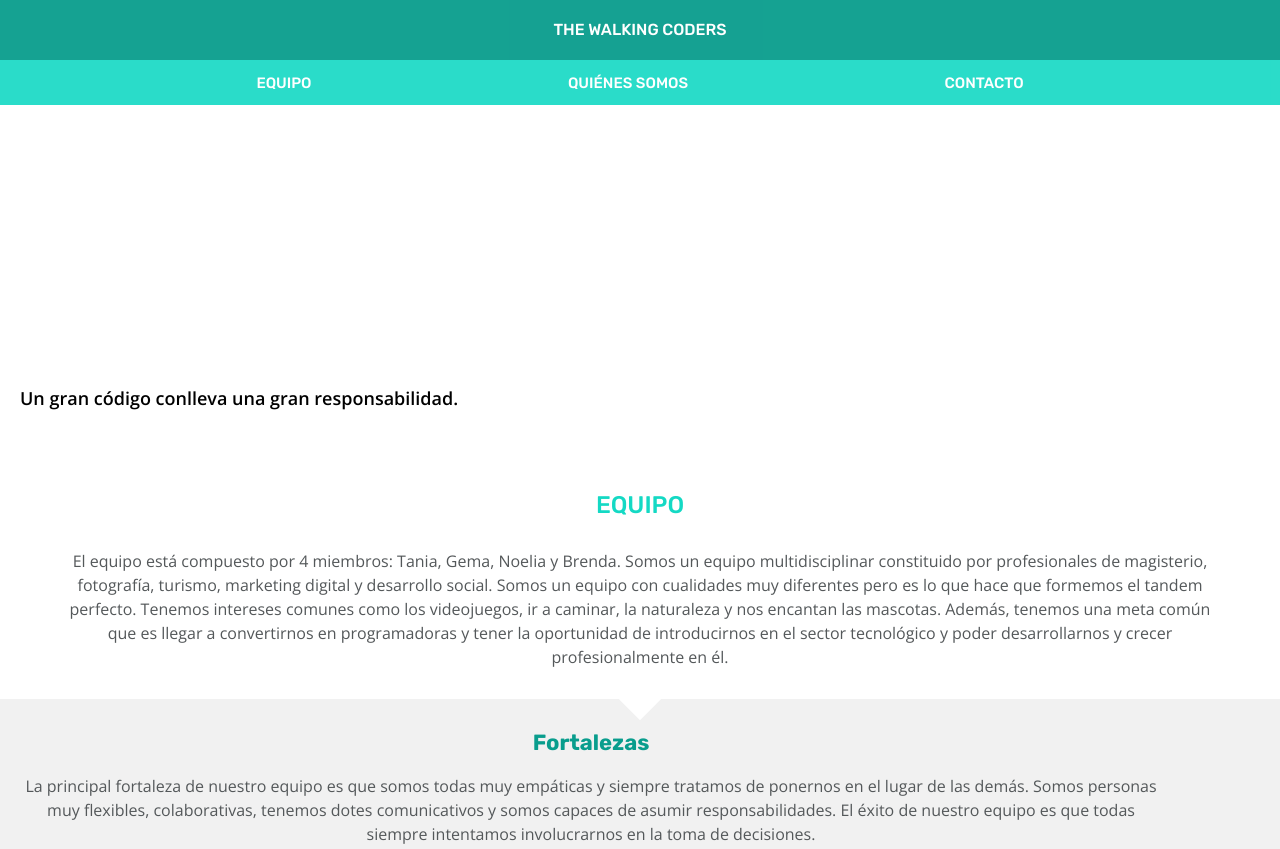
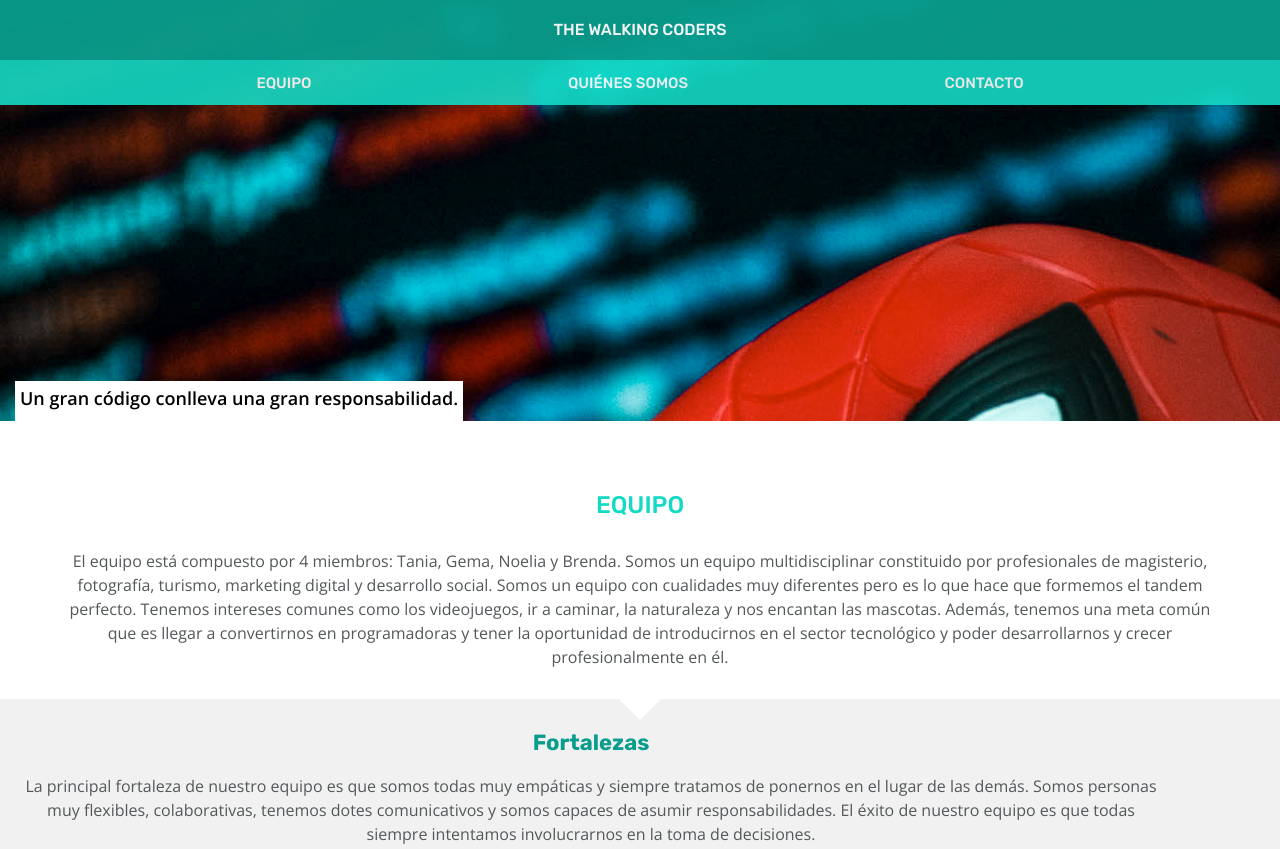
Before and after one commit to Adalab/project-promo-p-module-1-team-6, a plain HTML site: page index.html in a window 1280 px wide. Shown: the top 849 px of the page. Drawn offline with nearby package versions, Linux system fonts and the light colour scheme; the site is published under a folder, as on GitHub Pages, so addresses that start at the root find nothing.

Commit message:
change img url

```diff
--- a/styles/main.css
+++ b/styles/main.css
@@ -28,7 +28,7 @@
   font-family: "Rubik", sans-serif;
   color: #ffffff;
   overflow: hidden;
-  background-image: url(/images/header-img.jpg);
+  background-image: url(../images/header-img.jpg);
   background-size: cover;
   background-position-y: 25%;
 }
```
